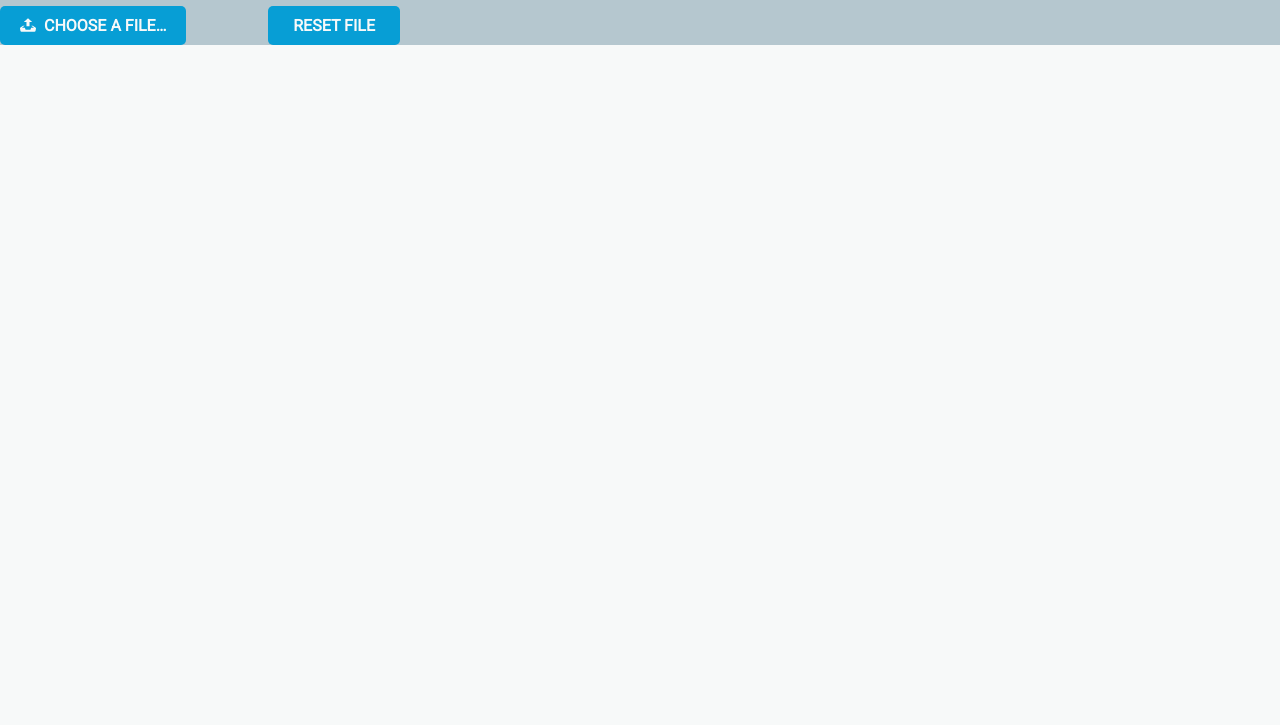
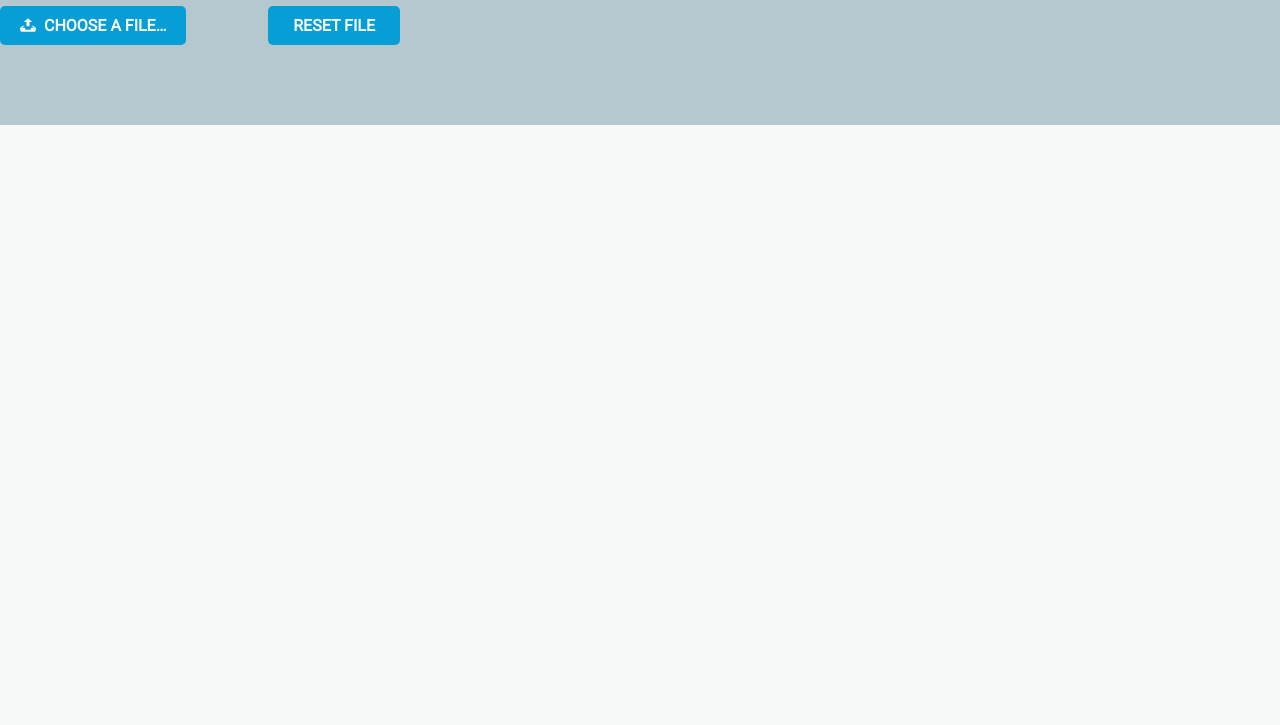
Before and after one commit to vladkaprelev/parser, a plain HTML site: page index.html in a window 1280 px wide. Shown: the part 75-800 px from the top of the page. Drawn offline with Linux system fonts and the light colour scheme.

Commit message:
grid fix

```diff
--- a/src/css/main.css
+++ b/src/css/main.css
@@ -21,7 +21,7 @@ body {
 .grid-container {
     display: grid;
     grid-template-columns: repeat(4, 1fr);
-    grid-template-rows: 1fr 3fr;
+    grid-template-rows: 200px 1fr;
     gap: 10px 0;
     grid-template-areas: "header header header header" "main main main main";
 }
```
